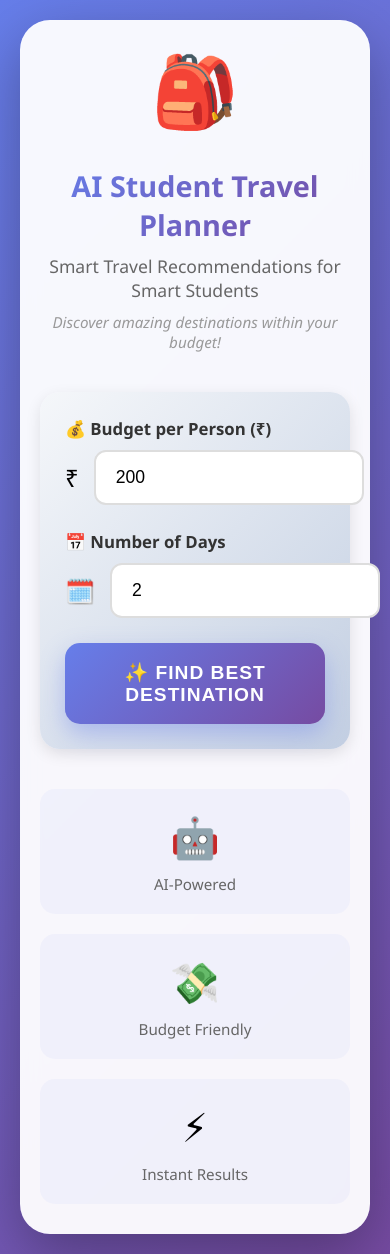
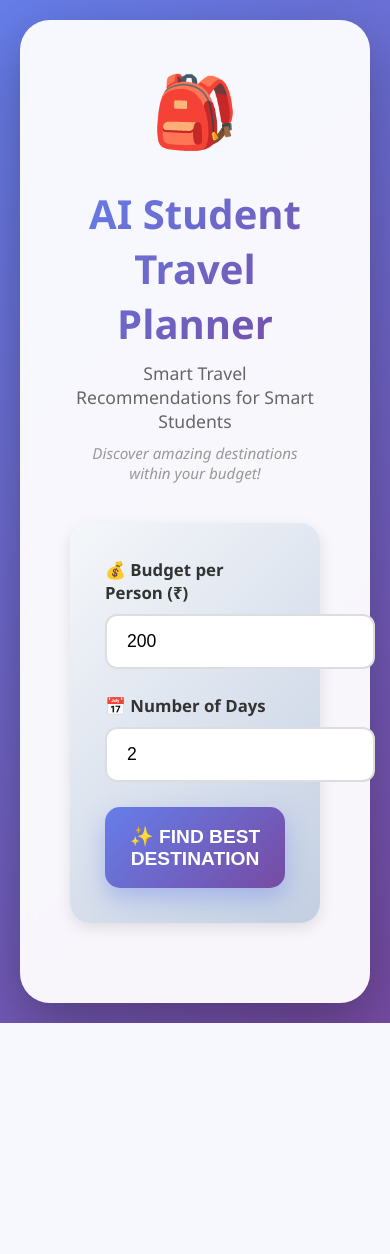
Before and after one commit to seshadri-07/travel-suggestion, a Flask app: page / in a window 390 px wide. After the commit the page ends 1023 px from the top, so only its background shows below. Run offline with Flask 3, Linux system fonts and the light colour scheme.

Commit message:
Update index.html

```diff
--- a/templates/index.html
+++ b/templates/index.html
@@ -5,277 +5,74 @@
     <meta name="viewport" content="width=device-width, initial-scale=1.0">
     <title>AI Student Travel Planner</title>
     <style>
-        * {
-            margin: 0;
-            padding: 0;
-            box-sizing: border-box;
-        }
-
+        * { margin: 0; padding: 0; box-sizing: border-box; }
         body {
             font-family: 'Segoe UI', Tahoma, Geneva, Verdana, sans-serif;
             background: linear-gradient(135deg, #667eea 0%, #764ba2 100%);
-            min-height: 100vh;
-            display: flex;
-            align-items: center;
-            justify-content: center;
+            min-height: 100vh; display: flex; align-items: center; justify-content: center;
             padding: 20px;
         }
-
         .container {
             background: rgba(255, 255, 255, 0.95);
             backdrop-filter: blur(10px);
             border-radius: 30px;
             box-shadow: 0 20px 60px rgba(0, 0, 0, 0.3);
-            max-width: 800px;
-            width: 100%;
-            padding: 50px;
+            max-width: 800px; width: 100%; padding: 50px;
             animation: fadeInUp 0.8s ease;
         }
-
-        @keyframes fadeInUp {
-            from {
-                opacity: 0;
-                transform: translateY(30px);
-            }
-            to {
-                opacity: 1;
-                transform: translateY(0);
-            }
-        }
-
-        .header {
-            text-align: center;
-            margin-bottom: 40px;
-        }
-
-        .icon {
-            font-size: 70px;
-            margin-bottom: 20px;
-            animation: bounce 2s infinite;
-        }
-
-        @keyframes bounce {
-            0%, 100% { transform: translateY(0); }
-            50% { transform: translateY(-10px); }
-        }
-
+        @keyframes fadeInUp { from {opacity:0;transform:translateY(30px);} to {opacity:1;transform:translateY(0);} }
+        .header { text-align: center; margin-bottom: 40px; }
+        .icon { font-size: 70px; margin-bottom: 20px; animation: bounce 2s infinite; }
+        @keyframes bounce { 0%,100%{transform:translateY(0);} 50%{transform:translateY(-10px);} }
         h1 {
-            font-size: 2.5em;
-            background: linear-gradient(135deg, #667eea 0%, #764ba2 100%);
-            -webkit-background-clip: text;
-            -webkit-text-fill-color: transparent;
-            background-clip: text;
+            font-size: 2.5em; background: linear-gradient(135deg, #667eea 0%, #764ba2 100%);
+            -webkit-background-clip: text; -webkit-text-fill-color: transparent;
             margin-bottom: 10px;
         }
-
-        .subtitle {
-            color: #666;
-            font-size: 1.1em;
-            margin-bottom: 10px;
-        }
-
-        .tagline {
-            color: #999;
-            font-size: 0.95em;
-            font-style: italic;
-        }
-
+        .subtitle { color: #666; font-size: 1.1em; margin-bottom: 10px; }
+        .tagline { color: #999; font-size: 0.95em; font-style: italic; }
         .input-section {
             background: linear-gradient(135deg, #f5f7fa 0%, #c3cfe2 100%);
-            border-radius: 20px;
-            padding: 35px;
-            margin-bottom: 30px;
+            border-radius: 20px; padding: 35px; margin-bottom: 30px;
             box-shadow: 0 5px 15px rgba(0, 0, 0, 0.1);
         }
-
-        .input-group {
-            margin-bottom: 25px;
+        .input-group { margin-bottom: 25px; }
+        label { display: block; font-weight: 600; color: #333; margin-bottom: 10px; font-size: 1.05em; }
+        .input-wrapper { display: flex; align-items: center; gap: 15px; }
+        input {
+            flex: 1; padding: 15px 20px; border: 2px solid #ddd; border-radius: 12px;
+            font-size: 1.1em; transition: all 0.3s ease; background: white;
         }
-
-        .input-group:last-child {
-            margin-bottom: 0;
+        input:focus { outline: none; border-color: #667eea; box-shadow: 0 0 0 4px rgba(102,126,234,0.1); }
+        .find-btn {
+            width: 100%; padding: 18px; font-size: 1.2em; font-weight: 700; color: white;
+            background: linear-gradient(135deg, #667eea 0%, #764ba2 100%);
+            border: none; border-radius: 15px; cursor: pointer; transition: all 0.3s ease;
+            box-shadow: 0 10px 25px rgba(102, 126, 234, 0.4); text-transform: uppercase;
         }
-
-        label {
-            display: block;
-            font-weight: 600;
-            color: #333;
-            margin-bottom: 10px;
-            font-size: 1.05em;
+        .find-btn:hover { transform: translateY(-3px); box-shadow: 0 15px 35px rgba(102,126,234,0.5); }
+        .recommendation-section {
+            background: white; border-radius: 20px; padding: 35px;
+            box-shadow: 0 5px 15px rgba(0, 0, 0, 0.08); display: none;
         }
-
-        .input-wrapper {
-            display: flex;
-            align-items: center;
-            gap: 15px;
-        }
-
-        .input-icon {
-            font-size: 24px;
-        }
-
-        input {
-            flex: 1;
-            padding: 15px 20px;
-            border: 2px solid #ddd;
-            border-radius: 12px;
-            font-size: 1.1em;
-            transition: all 0.3s ease;
-            background: white;
-        }
-
-        input:focus {
-            outline: none;
-            border-color: #667eea;
-            box-shadow: 0 0 0 4px rgba(102, 126, 234, 0.1);
-        }
-
-        .find-btn {
-            width: 100%;
-            padding: 18px;
-            font-size: 1.2em;
-            font-weight: 700;
-            color: white;
-            background: linear-gradient(135deg, #667eea 0%, #764ba2 100%);
-            border: none;
-            border-radius: 15px;
-            cursor: pointer;
-            transition: all 0.3s ease;
-            box-shadow: 0 10px 25px rgba(102, 126, 234, 0.4);
-            text-transform: uppercase;
-            letter-spacing: 1px;
-        }
-
-        .find-btn:hover {
-            transform: translateY(-3px);
-            box-shadow: 0 15px 35px rgba(102, 126, 234, 0.5);
-        }
-
-        .find-btn:active {
-            transform: translateY(-1px);
-        }
-
-        .recommendation-section {
-            background: white;
-            border-radius: 20px;
-            padding: 35px;
-            box-shadow: 0 5px 15px rgba(0, 0, 0, 0.08);
-            display: none;
-        }
-
-        .recommendation-section.active {
-            display: block;
-            animation: fadeIn 0.6s ease;
-        }
-
-        @keyframes fadeIn {
-            from { opacity: 0; }
-            to { opacity: 1; }
-        }
-
-        .rec-header {
-            text-align: center;
-            margin-bottom: 30px;
-        }
-
-        .rec-header h2 {
-            color: #667eea;
-            font-size: 2em;
-            margin-bottom: 5px;
-        }
-
+        .recommendation-section.active { display: block; animation: fadeIn 0.6s ease; }
+        @keyframes fadeIn { from {opacity:0;} to {opacity:1;} }
+        .rec-header { text-align: center; margin-bottom: 30px; }
+        .rec-header h2 { color: #667eea; font-size: 2em; margin-bottom: 5px; }
         .rec-item {
             background: linear-gradient(135deg, #f5f7fa 0%, #e8ecf3 100%);
-            padding: 20px;
-            border-radius: 12px;
-            margin-bottom: 15px;
+            padding: 20px; border-radius: 12px; margin-bottom: 15px;
             border-left: 5px solid #667eea;
         }
-
-        .rec-label {
-            font-weight: 600;
-            color: #667eea;
-            margin-bottom: 5px;
-            font-size: 0.9em;
-            text-transform: uppercase;
-            letter-spacing: 0.5px;
+        .rec-label { font-weight: 600; color: #667eea; margin-bottom: 5px; font-size: 0.9em; text-transform: uppercase; }
+        .rec-value { font-size: 1.3em; color: #333; font-weight: 600; }
+        .loading { text-align: center; padding: 40px; display: none; }
+        .loading.active { display: block; }
+        .spinner {
+            border: 4px solid #f3f3f3; border-top: 4px solid #667eea; border-radius: 50%;
+            width: 50px; height: 50px; animation: spin 1s linear infinite; margin: 0 auto 20px;
         }
-
-        .rec-value {
-            font-size: 1.3em;
-            color: #333;
-            font-weight: 600;
-        }
-
-        .features {
-            display: grid;
-            grid-template-columns: repeat(auto-fit, minmax(200px, 1fr));
-            gap: 20px;
-            margin-top: 40px;
-        }
-
-        .feature {
-            text-align: center;
-            padding: 20px;
-            background: rgba(102, 126, 234, 0.05);
-            border-radius: 15px;
-            transition: all 0.3s ease;
-        }
-
-        .feature:hover {
-            transform: translateY(-5px);
-            background: rgba(102, 126, 234, 0.1);
-        }
-
-        .feature-icon {
-            font-size: 40px;
-            margin-bottom: 10px;
-        }
-
-        .feature-text {
-            color: #666;
-            font-size: 0.95em;
-            font-weight: 500;
-        }
-
-        .loading {
-            text-align: center;
-            padding: 40px;
-            display: none;
-        }
-
-        .loading.active {
-            display: block;
-        }
-
-        .spinner {
-            border: 4px solid #f3f3f3;
-            border-top: 4px solid #667eea;
-            border-radius: 50%;
-            width: 50px;
-            height: 50px;
-            animation: spin 1s linear infinite;
-            margin: 0 auto 20px;
-        }
-
-        @keyframes spin {
-            0% { transform: rotate(0deg); }
-            100% { transform: rotate(360deg); }
-        }
-
-        @media (max-width: 600px) {
-            .container {
-                padding: 30px 20px;
-            }
-
-            h1 {
-                font-size: 1.8em;
-            }
-
-            .input-section {
-                padding: 25px;
-            }
-        }
+        @keyframes spin { 0%{transform:rotate(0deg);}100%{transform:rotate(360deg);} }
     </style>
 </head>
 <body>
@@ -291,7 +88,6 @@
             <div class="input-group">
                 <label for="budget">💰 Budget per Person (₹)</label>
                 <div class="input-wrapper">
-                    <span class="input-icon">₹</span>
                     <input type="number" id="budget" placeholder="Enter your budget" value="200" min="0">
                 </div>
             </div>
@@ -299,7 +95,6 @@
             <div class="input-group">
                 <label for="days">📅 Number of Days</label>
                 <div class="input-wrapper">
-                    <span class="input-icon">🗓️</span>
                     <input type="number" id="days" placeholder="How many days?" value="2" min="1">
                 </div>
             </div>
@@ -318,81 +113,56 @@
             <div class="rec-header">
                 <h2>🎉 Best Recommendation</h2>
             </div>
-
-            <div class="rec-item">
-                <div class="rec-label">📍 Location</div>
-                <div class="rec-value" id="location">-</div>
-            </div>
-
-            <div class="rec-item">
-                <div class="rec-label">💵 Estimated Cost</div>
-                <div class="rec-value" id="cost">₹ -</div>
-            </div>
-
-            <div class="rec-item">
-                <div class="rec-label">⭐ Rating</div>
-                <div class="rec-value" id="rating">-</div>
-            </div>
-
-            <div class="rec-item">
-                <div class="rec-label">🔥 Popularity</div>
-                <div class="rec-value" id="popularity">-</div>
-            </div>
-
-            <div class="rec-item">
-                <div class="rec-label">🎯 Score</div>
-                <div class="rec-value" id="score">-</div>
-            </div>
-        </div>
-
-        <div class="features">
-            <div class="feature">
-                <div class="feature-icon">🤖</div>
-                <div class="feature-text">AI-Powered</div>
-            </div>
-            <div class="feature">
-                <div class="feature-icon">💸</div>
-                <div class="feature-text">Budget Friendly</div>
-            </div>
-            <div class="feature">
-                <div class="feature-icon">⚡</div>
-                <div class="feature-text">Instant Results</div>
-            </div>
+            <div class="rec-item"><div class="rec-label">📍 Location</div><div class="rec-value" id="location">-</div></div>
+            <div class="rec-item"><div class="rec-label">💵 Estimated Cost</div><div class="rec-value" id="cost">₹ -</div></div>
+            <div class="rec-item"><div class="rec-label">⭐ Rating</div><div class="rec-value" id="rating">-</div></div>
+            <div class="rec-item"><div class="rec-label">🔥 Popularity</div><div class="rec-value" id="popularity">-</div></div>
+            <div class="rec-item"><div class="rec-label">🎯 Score</div><div class="rec-value" id="score">-</div></div>
         </div>
     </div>
 
     <script>
-        function findDestination() {
+        async function findDestination() {
             const budget = document.getElementById('budget').value;
             const days = document.getElementById('days').value;
+            const loading = document.getElementById('loading');
+            const rec = document.getElementById('recommendation');
 
             if (!budget || !days || budget <= 0 || days <= 0) {
                 alert('Please enter valid budget and days!');
                 return;
             }
 
-            // Show loading
-            document.getElementById('loading').classList.add('active');
-            document.getElementById('recommendation').classList.remove('active');
+            loading.classList.add('active');
+            rec.classList.remove('active');
 
-            // Simulate API call
-            setTimeout(() => {
-                // Hide loading
-                document.getElementById('loading').classList.remove('active');
+            try {
+                const res = await fetch('/predict', {
+                    method: 'POST',
+                    headers: { 'Content-Type': 'application/json' },
+                    body: JSON.stringify({ budget, days })
+                });
+                const data = await res.json();
+                loading.classList.remove('active');
 
-                // Show recommendation with sample data
-                document.getElementById('recommendation').classList.add('active');
+                if (!data.ok) {
+                    alert(data.message || 'No suitable destination found.');
+                    return;
+                }
 
-                // Sample data - replace with actual API response
-                document.getElementById('location').textContent = 'Sample Location';
-                document.getElementById('cost').textContent = `₹ ${budget * days}`;
-                document.getElementById('rating').textContent = '4.5/5';
-                document.getElementById('popularity').textContent = 'High';
-                document.getElementById('score').textContent = '85/100';
+                const r = data.result;
+                document.getElementById('location').textContent = r.location_name;
+                document.getElementById('cost').textContent = `₹ ${r.pred_cost_total_per_person.toFixed(2)}`;
+                document.getElementById('rating').textContent = r.rating.toFixed(1);
+                document.getElementById('popularity').textContent = r.popularity.toFixed(0);
+                document.getElementById('score').textContent = r.score.toFixed(3);
 
-                // Scroll to recommendation
-                document.getElementById('recommendation').scrollIntoView({ behavior: 'smooth' });
-            }, 1500);
+                rec.classList.add('active');
+                rec.scrollIntoView({ behavior: 'smooth' });
+            } catch (err) {
+                loading.classList.remove('active');
+                alert('Error fetching prediction: ' + err.message);
+            }
         }
     </script>
 </body>
```
